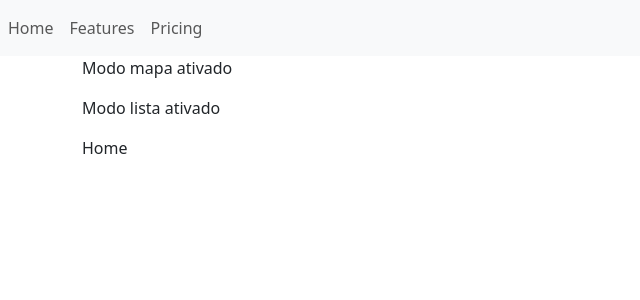
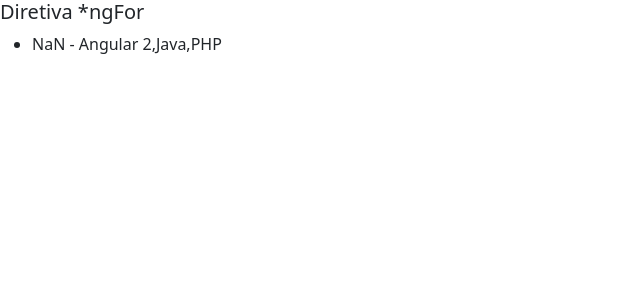
Before and after one commit to marcos0305/curso-angular2, an Angular app in the folder 04-diretivas/: page / in a window 1280 px wide. Shown: the top 300 px of the page, without its empty margins (0-640 px from the left). Built offline with nearby package versions, Linux system fonts and the light colour scheme.

Commit message:
Curso Angular 2 #27: Diretivas: ngFor

```diff
--- a/04-diretivas/src/app/app.component.html
+++ b/04-diretivas/src/app/app.component.html
@@ -1,2 +1,3 @@
 <!--app-diretivas-ngif></app-diretivas-ngif-->
-<app-diretiva-ngswitch></app-diretiva-ngswitch>
+<!--app-diretiva-ngswitch></app-diretiva-ngswitch-->
+<app-diretiva-ngfor></app-diretiva-ngfor>
--- a/04-diretivas/src/app/app.component.ts
+++ b/04-diretivas/src/app/app.component.ts
@@ -2,11 +2,12 @@
 import { RouterOutlet } from '@angular/router';
 import { DiretivasNgifComponent } from "./diretivas-ngif/diretivas-ngif.component";
 import { DiretivaNgswitchComponent } from "./diretiva-ngswitch/diretiva-ngswitch.component";
+import { DiretivaNgforComponent } from "./diretiva-ngfor/diretiva-ngfor.component";
 
 @Component({
   selector: 'app-root',
   standalone: true,
-  imports: [RouterOutlet, DiretivasNgifComponent, DiretivaNgswitchComponent],
+  imports: [RouterOutlet, DiretivasNgifComponent, DiretivaNgswitchComponent, DiretivaNgforComponent],
   templateUrl: './app.component.html',
   styleUrl: './app.component.css'
 })
--- /dev/null
+++ b/04-diretivas/src/app/diretiva-ngfor/diretiva-ngfor.component.html
@@ -0,0 +1,7 @@
+<h5>Diretiva *ngFor</h5>
+
+<ul>
+    <li ngFor = "let curso of cursos, let 1 = index">
+        {{ i + 1 }} - {{cursos}}
+    </li>
+</ul>
--- /dev/null
+++ b/04-diretivas/src/app/diretiva-ngfor/diretiva-ngfor.component.ts
@@ -0,0 +1,22 @@
+import { Component } from '@angular/core';
+
+@Component({
+  selector: 'app-diretiva-ngfor',
+  standalone: true,
+  imports: [],
+  templateUrl: './diretiva-ngfor.component.html',
+  styleUrl: './diretiva-ngfor.component.css'
+})
+export class DiretivaNgforComponent {
+
+  cursos: string[] = ["Angular 2", "Java", "PHP"];
+i: any;
+
+  constructor(){}
+
+  ngOnInit(){
+    for(let i=0; i<this.cursos.length; i++){
+      let curso = this.cursos [i]
+    }
+  }
+}
```
Also changed, not shown: 04-diretivas/package.json (+32 -32 lines), 04-diretivas/src/app/diretiva-ngfor/diretiva-ngfor.component.css (added), 2 other files (tests, documents, lock files or other folders).
